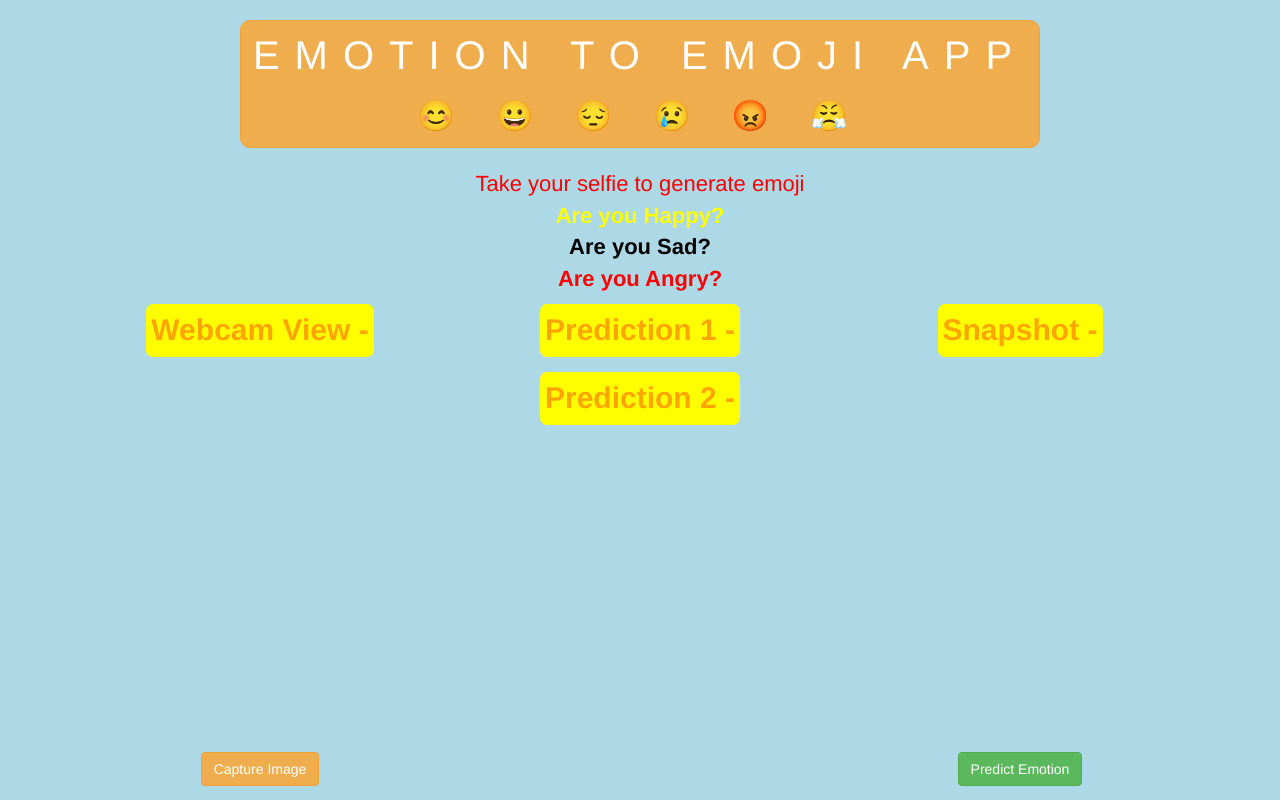
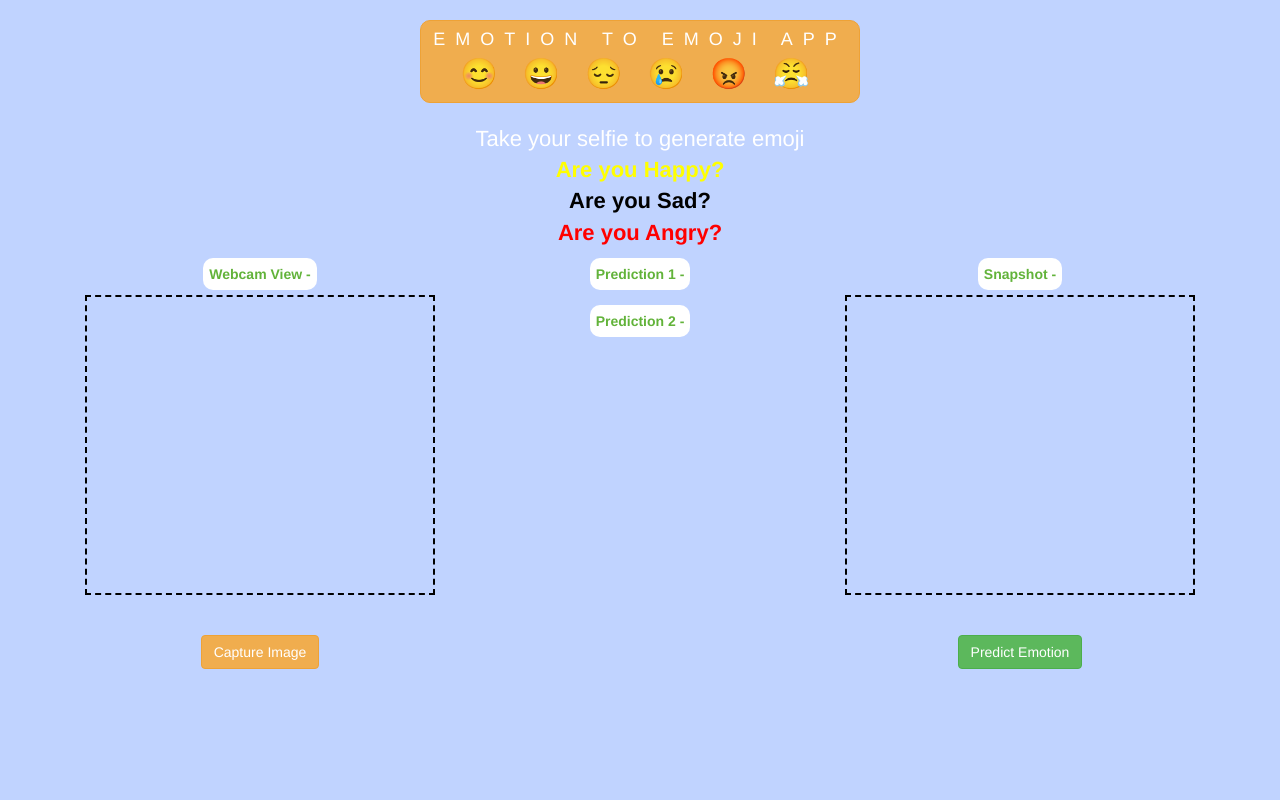
Before and after one commit to Percy-Potter2008/Emotion-to-emoji, a plain HTML site: page index.html in a window 1280 px wide. Drawn offline with nearby package versions, Linux system fonts and the light colour scheme; a script that the page names is missing.

Commit message:
Update style.css

```diff
--- a/style.css
+++ b/style.css
@@ -1,33 +1,41 @@
-body {
- color: red;
- background-color: lightblue;
+  body
+  {
+    color: white;
+    background: #c0d3ff;
   }
-span {
+  span
+  {
     font-size: 30px;
   }
-#camera, #result {
- border: 3px;
+  #camera , #result
+  {
+    border: 2px dashed black;
     width: 350px;
-  height: 350px;
+    height: 300px;
   }
-#result_emotion_name, #result_emotion_name2 {
-  color: rgb(255,145,45);
+  #result_emotion_name ,#result_emotion_name2
+  {
+    color: black;
   }
-.emotion_name{
-  font-size: 50px;
+  .emotion_name
+  {
+    font-size: 40px;
   }
-.emoji {
-  font-size: 45px;
+  .emoji
+  {
+    font-size:48px;
   }
-.heading {
-  font-size: 40px;
+  .heading
+  {
+    font-size: 18px;
     border-radius: 10px;
-  letter-spacing: 15px;
+    letter-spacing: 10px;
   }
-label {
-  font-size:30px;
-  color: orange;
-  padding: 5px;
-  border-radius: 7px;
-  background-color: yellow;
+  label
+  {
+  	font-size: 14px;
+    color: #62b33a;
+    padding: 6px;
+    border-radius: 10px;
+    background-color: white;
   }
```
Lines whose indentation alone changed are shown as unchanged.
